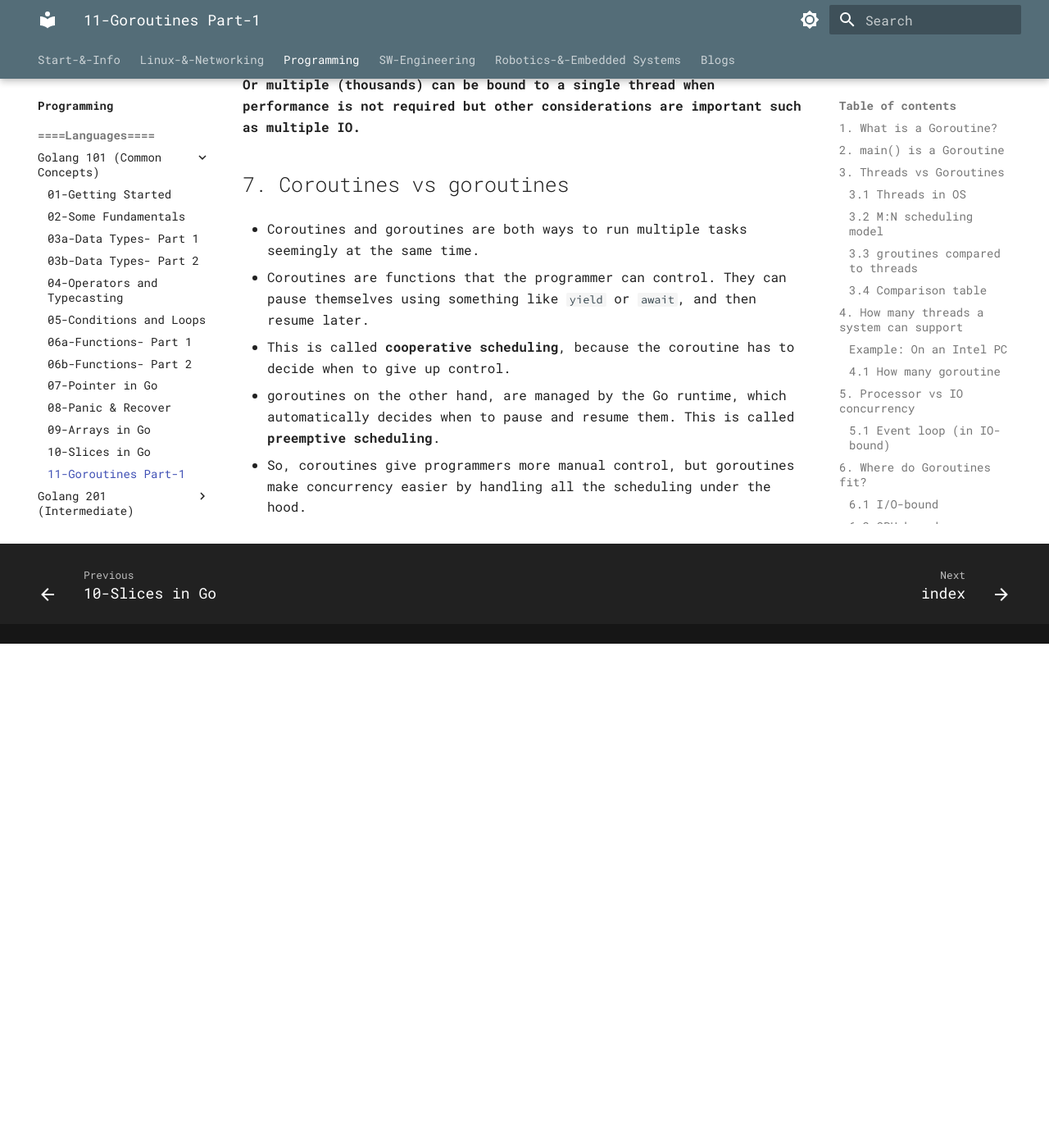
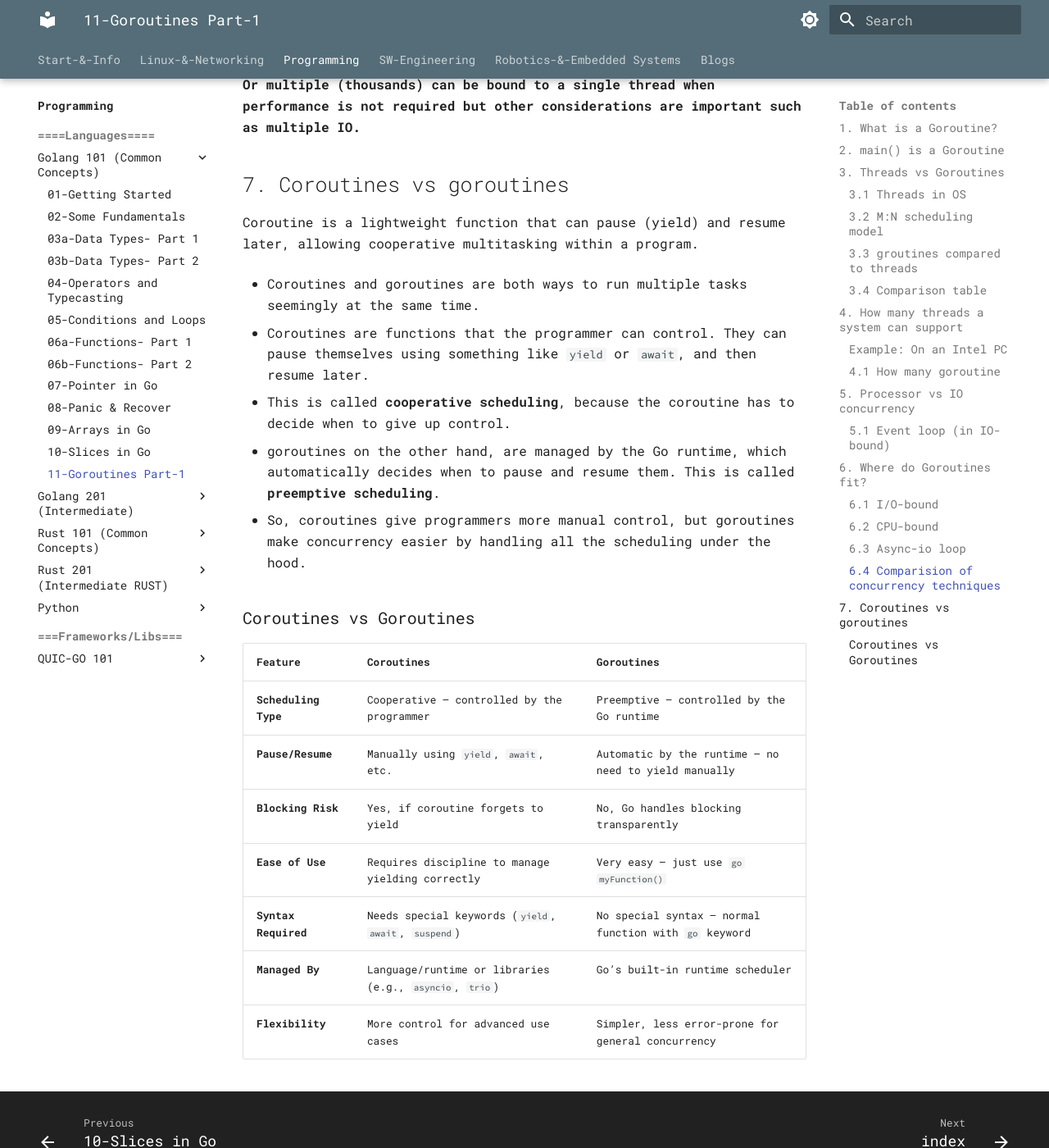
Before and after one commit to alohamujeeb/alohamujeeb.github.io, an MkDocs documentation site: the page built from docs/programming/languages/golang101/11-goroutines.md, in a window 1280 px wide and 1400 px high, scrolled down 8812 px. Shown: the whole window at 82% size. Built offline with MkDocs 1.6.1 and Material for MkDocs 9.7.7, drawn with Linux system fonts in a browser that asks for light colours; before the commit the page ends 9597 px from its top, so only the background shows below that.

Commit message:
minor adjustments

````diff
--- a/docs/programming/languages/golang101/11-goroutines.md
+++ b/docs/programming/languages/golang101/11-goroutines.md
@@ -278,6 +278,8 @@
 
 ## 7. Coroutines vs goroutines
 
+Coroutine is a lightweight function that can pause (yield) and resume later, allowing cooperative multitasking within a program.
+
 - Coroutines and goroutines are both ways to run multiple tasks seemingly at the same time.
 
 - Coroutines are functions that the programmer can control. They can pause themselves using something like ```yield``` or ```await```, and then resume later.
@@ -287,3 +289,16 @@
 - goroutines on the other hand, are managed by the Go runtime, which automatically decides when to pause and resume them. This is called **preemptive scheduling**.
 
 - So, coroutines give programmers more manual control, but goroutines make concurrency easier by handling all the scheduling under the hood.
+
+
+### Coroutines vs Goroutines
+
+| Feature                | **Coroutines**                                          | **Goroutines**                                           |
+|------------------------|---------------------------------------------------------|----------------------------------------------------------|
+| **Scheduling Type**    | Cooperative — controlled by the programmer             | Preemptive — controlled by the Go runtime                |
+| **Pause/Resume**       | Manually using `yield`, `await`, etc.                  | Automatic by the runtime — no need to yield manually     |
+| **Blocking Risk**      | Yes, if coroutine forgets to yield                     | No, Go handles blocking transparently                    |
+| **Ease of Use**        | Requires discipline to manage yielding correctly       | Very easy — just use `go myFunction()`                   |
+| **Syntax Required**    | Needs special keywords (`yield`, `await`, `suspend`)   | No special syntax — normal function with `go` keyword    |
+| **Managed By**         | Language/runtime or libraries (e.g., `asyncio`, `trio`) | Go’s built-in runtime scheduler                          |
+| **Flexibility**        | More control for advanced use cases                    | Simpler, less error-prone for general concurrency        |
````
